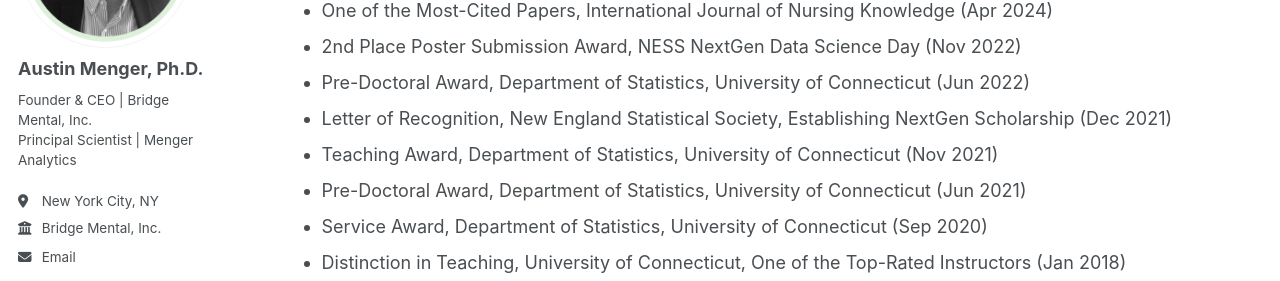
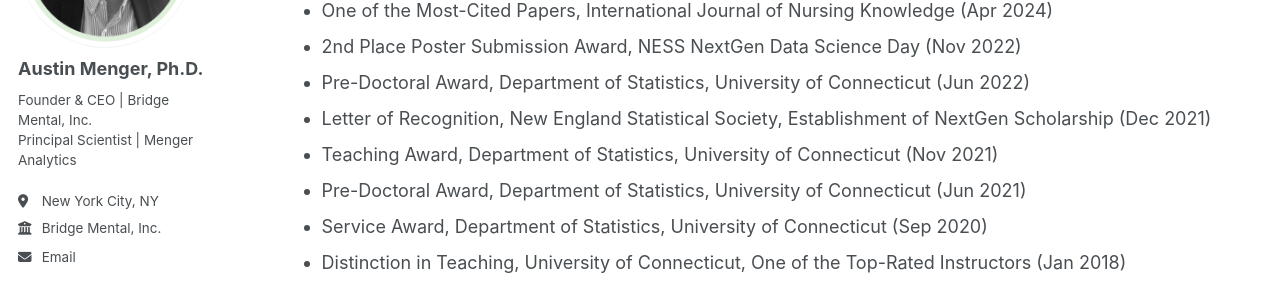
Before and after one commit to austinmenger/austinmenger.github.io, a Jekyll site: the page built from _pages/awards.html, in a window 1280 px wide and 1059 px high. Shown: the part 226-507 px from the top of the window. Built offline with Jekyll 4.4.1, drawn with Linux system fonts in a browser that asks for light colours; some web fonts are replaced.

Commit message:
Update awards.html

```diff
--- a/_pages/awards.html
+++ b/_pages/awards.html
@@ -23,7 +23,7 @@ author_profile: true
   <li> One of the Most-Cited Papers, International Journal of Nursing Knowledge (Apr 2024)</li>
   <li> 2nd Place Poster Submission Award, NESS NextGen Data Science Day (Nov 2022)</li>
   <li> Pre-Doctoral Award, Department of Statistics, University of Connecticut (Jun 2022)</li>
-  <li> Letter of Recognition, New England Statistical Society, Establishing NextGen Scholarship (Dec 2021)</li>
+  <li> Letter of Recognition, New England Statistical Society, Establishment of NextGen Scholarship (Dec 2021)</li>
   <li> Teaching Award, Department of Statistics, University of Connecticut (Nov 2021)</li>
   <li> Pre-Doctoral Award, Department of Statistics, University of Connecticut (Jun 2021)</li>
   <li> Service Award, Department of Statistics, University of Connecticut (Sep 2020)</li>
```
